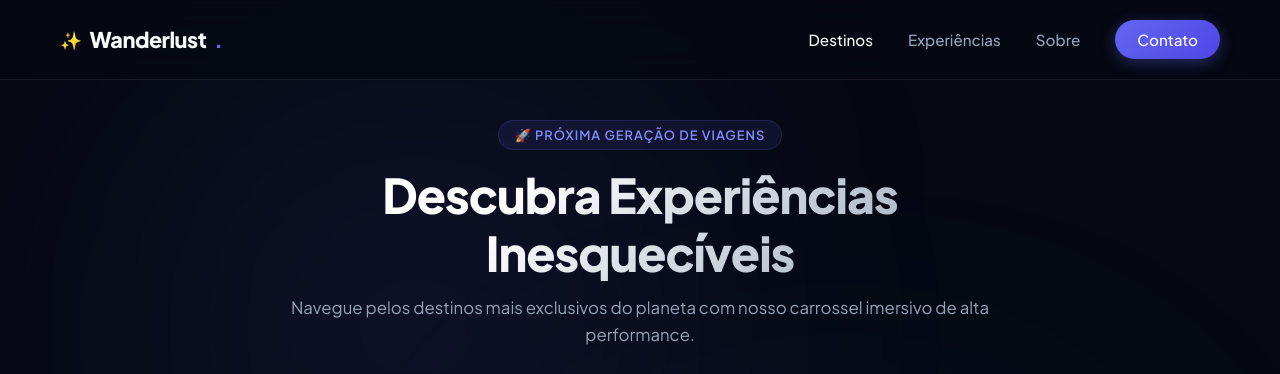
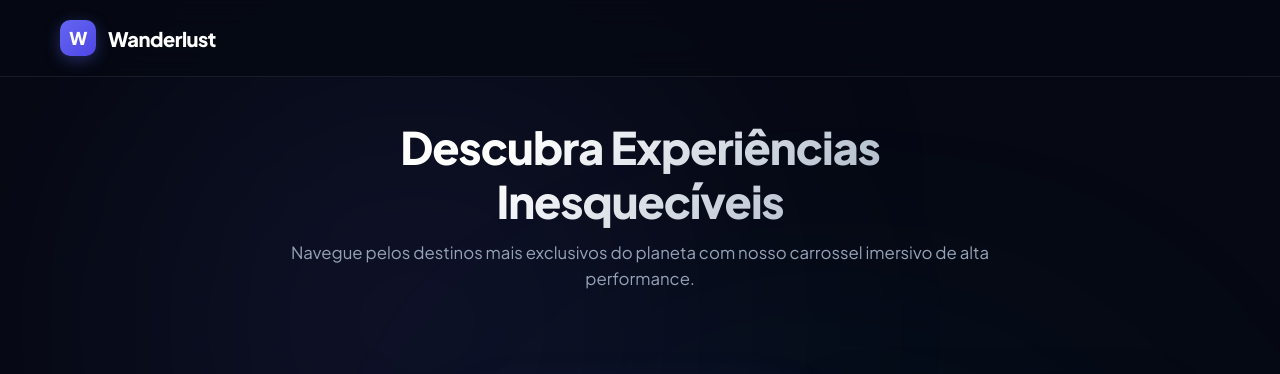
Before and after one commit to nongoantonio/Wanderlust-Destinations---3D-Coverflow-Slider, a plain HTML site: page index.html in a window 1280 px wide. Shown: the top 374 px of the page. Drawn offline with nearby package versions, Linux system fonts and the light colour scheme.

Commit message:
refactor: layout limpo sem menu, logo moderno e setas de navegacao

```diff
--- a/index.html
+++ b/index.html
@@ -13,17 +13,12 @@
 </head>
 <body>
 
-    <!-- Header Profissional -->
+    <!-- Header Limpo e Profissional -->
     <header class="header">
         <div class="logo">
-            <span class="logo-icon">✨</span> Wanderlust<span class="dot">.</span>
+            <div class="logo-mark">W</div>
+            <span>Wanderlust</span>
         </div>
-        <nav class="nav-links">
-            <a href="#" class="active">Destinos</a>
-            <a href="#">Experiências</a>
-            <a href="#">Sobre</a>
-            <a href="#" class="cta-nav">Contato</a>
-        </nav>
     </header>
 
     <!-- Main Hero Section -->
@@ -32,7 +27,6 @@
         <div class="ambient-glow glow-2"></div>
 
         <div class="hero-header">
-            <span class="subtitle-badge">🚀 Próxima Geração de Viagens</span>
             <h1>Descubra Experiências Inesquecíveis</h1>
             <p>Navegue pelos destinos mais exclusivos do planeta com nosso carrossel imersivo de alta performance.</p>
         </div>
--- a/style.css
+++ b/style.css
@@ -24,14 +24,14 @@ body {
     overflow-x: hidden;
 }
 
-/* Header Profissional */
+/* Header Minimalista e Profissional */
 .header {
     position: fixed;
     top: 0;
     left: 0;
     width: 100%;
     display: flex;
-    justify-content: space-between;
+    justify-content: flex-start;
     align-items: center;
     padding: 20px 60px;
     background: rgba(6, 9, 19, 0.8);
@@ -41,53 +41,27 @@ body {
 }
 
 .logo {
-    font-size: 1.35rem;
+    display: flex;
+    align-items: center;
+    gap: 12px;
+    font-size: 1.25rem;
     font-weight: 800;
     letter-spacing: -0.5px;
-    display: flex;
-    align-items: center;
-    gap: 8px;
+    color: #fff;
 }
 
-.logo-icon {
+.logo-mark {
+    width: 36px;
+    height: 36px;
+    background: linear-gradient(135deg, #6366f1, #4f46e5);
+    color: #fff;
+    display: flex;
+    justify-content: center;
+    align-items: center;
+    border-radius: 10px;
+    font-weight: 800;
     font-size: 1.1rem;
-}
-
-.dot {
-    color: var(--accent-color);
-}
-
-.nav-links {
-    display: flex;
-    align-items: center;
-    gap: 35px;
-}
-
-.nav-links a {
-    text-decoration: none;
-    color: var(--text-secondary);
-    font-weight: 500;
-    font-size: 0.95rem;
-    transition: color 0.3s ease;
-}
-
-.nav-links a:hover, .nav-links a.active {
-    color: var(--text-primary);
-}
-
-.cta-nav {
-    background: linear-gradient(135deg, #6366f1, #4f46e5);
-    color: #fff !important;
-    padding: 10px 22px;
-    border-radius: 50px;
-    font-weight: 600;
     box-shadow: 0 4px 15px var(--accent-glow);
-    transition: transform 0.2s, box-shadow 0.2s !important;
-}
-
-.cta-nav:hover {
-    transform: translateY(-2px);
-    box-shadow: 0 6px 20px rgba(99, 102, 241, 0.5);
 }
 
 /* Hero Section */
@@ -130,30 +104,16 @@ body {
 .hero-header {
     text-align: center;
     max-width: 700px;
-    margin-bottom: 45px;
+    margin-bottom: 35px;
     z-index: 2;
 }
 
-.subtitle-badge {
-    display: inline-block;
-    padding: 6px 16px;
-    background: rgba(99, 102, 241, 0.1);
-    color: #818cf8;
-    border: 1px solid rgba(99, 102, 241, 0.2);
-    border-radius: 50px;
-    font-size: 0.8rem;
-    font-weight: 600;
-    text-transform: uppercase;
-    letter-spacing: 1px;
-    margin-bottom: 16px;
-}
-
 .hero-header h1 {
-    font-size: 3rem;
+    font-size: 2.8rem;
     font-weight: 800;
     letter-spacing: -1px;
     line-height: 1.2;
-    margin-bottom: 14px;
+    margin-bottom: 12px;
     background: linear-gradient(135deg, #ffffff 30%, #94a3b8 100%);
     -webkit-background-clip: text;
     -webkit-text-fill-color: transparent;
@@ -486,10 +446,9 @@ body {
 
 .modal-cta:hover { transform: translateY(-2px); }
 
-/* Responsividade para telas menores */
+/* Responsividade */
 @media (max-width: 768px) {
     .header { padding: 15px 20px; }
-    .nav-links { display: none; }
     .hero-header h1 { font-size: 2.2rem; }
-    .carousel-nav-btn { display: none; } /* Em mobile o toque e arraste funcionam perfeitamente */
+    .carousel-nav-btn { display: none; }
 }
```
Also changed, not shown: 1 other file.
